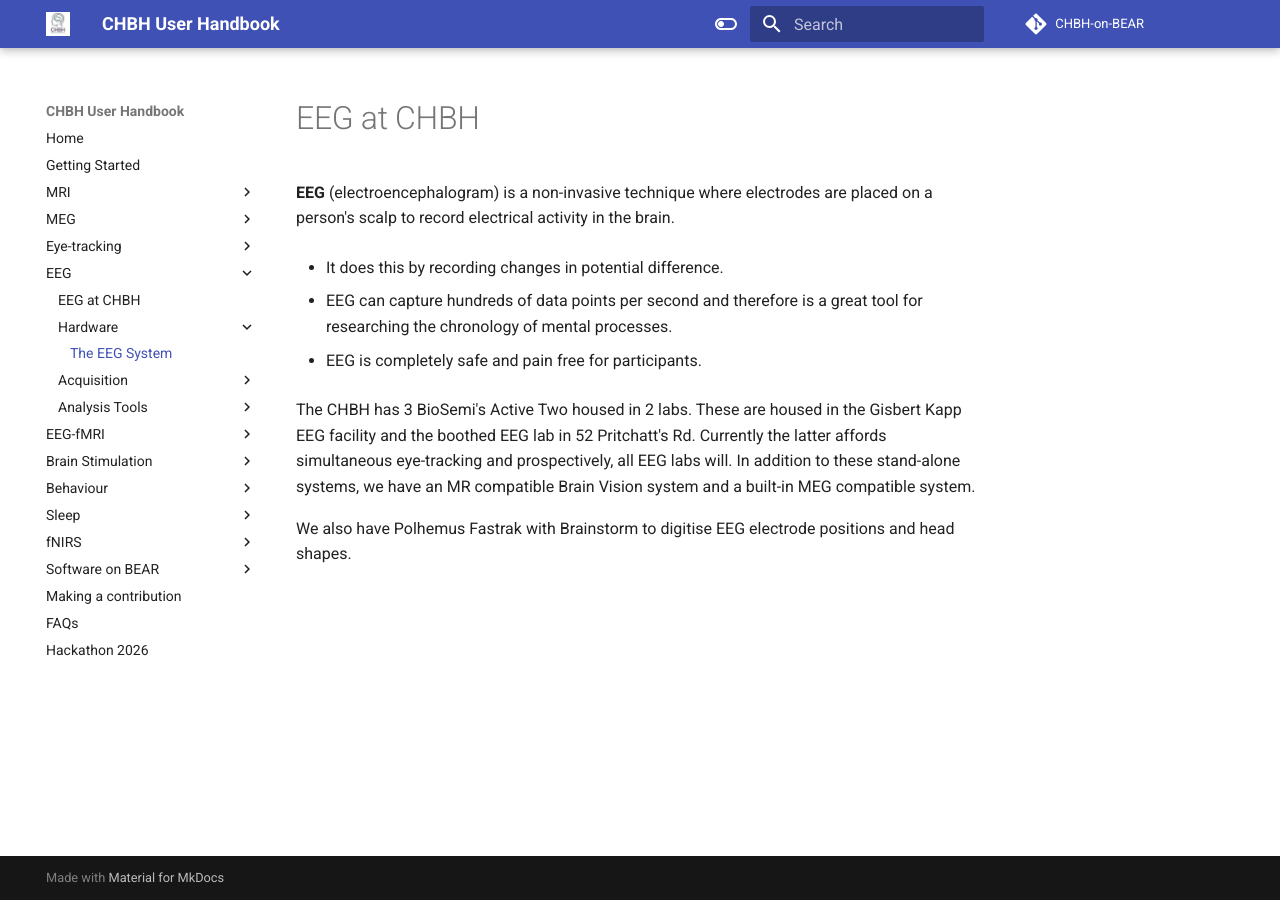
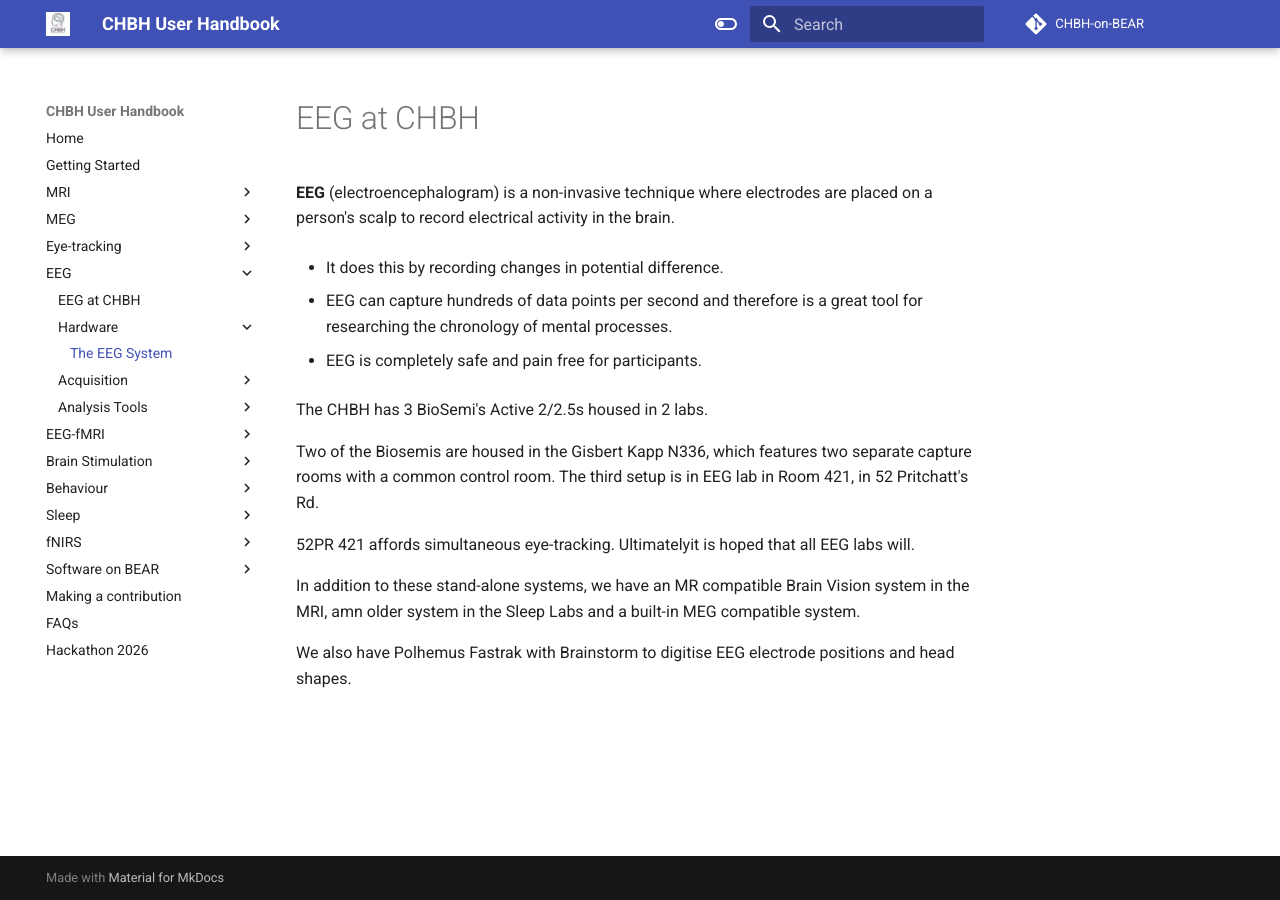
Before and after one commit to chbh-opensource/chbh-on-bear, an MkDocs documentation site: the page built from docs/eeg/hardware/eeg.md, in a window 1280 px wide. Built offline with MkDocs 1.6.1 and Material for MkDocs 9.7.7, drawn with Linux system fonts in a browser that asks for light colours; comment, search, counter and statistics services are not loaded.

Commit message:
EEG changes

```diff
--- a/docs/eeg/hardware/eeg.md
+++ b/docs/eeg/hardware/eeg.md
@@ -8,8 +8,12 @@
 
 - EEG is completely safe and pain free for participants.
 
-The CHBH has 3 BioSemi's Active Two housed in 2 labs.
-These are housed in the Gisbert Kapp EEG facility and the boothed EEG lab in 52 Pritchatt's Rd. Currently the latter affords simultaneous eye-tracking and prospectively, all EEG labs will.
-In addition to these stand-alone systems, we have an MR compatible Brain Vision system and a built-in MEG compatible system.
+The CHBH has 3 BioSemi's Active 2/2.5s housed in 2 labs.
+
+Two of the Biosemis are housed in the Gisbert Kapp N336, which features two separate capture rooms with a common control room. The third setup is in EEG lab in Room 421, in 52 Pritchatt's Rd.
+
+52PR 421 affords simultaneous eye-tracking. Ultimatelyit is hoped that all EEG labs will.
+
+In addition to these stand-alone systems, we have an MR compatible Brain Vision system in the MRI, amn older system in the Sleep Labs and a built-in MEG compatible system.
 
 We also have Polhemus Fastrak with Brainstorm to digitise EEG electrode positions and head shapes.
```
